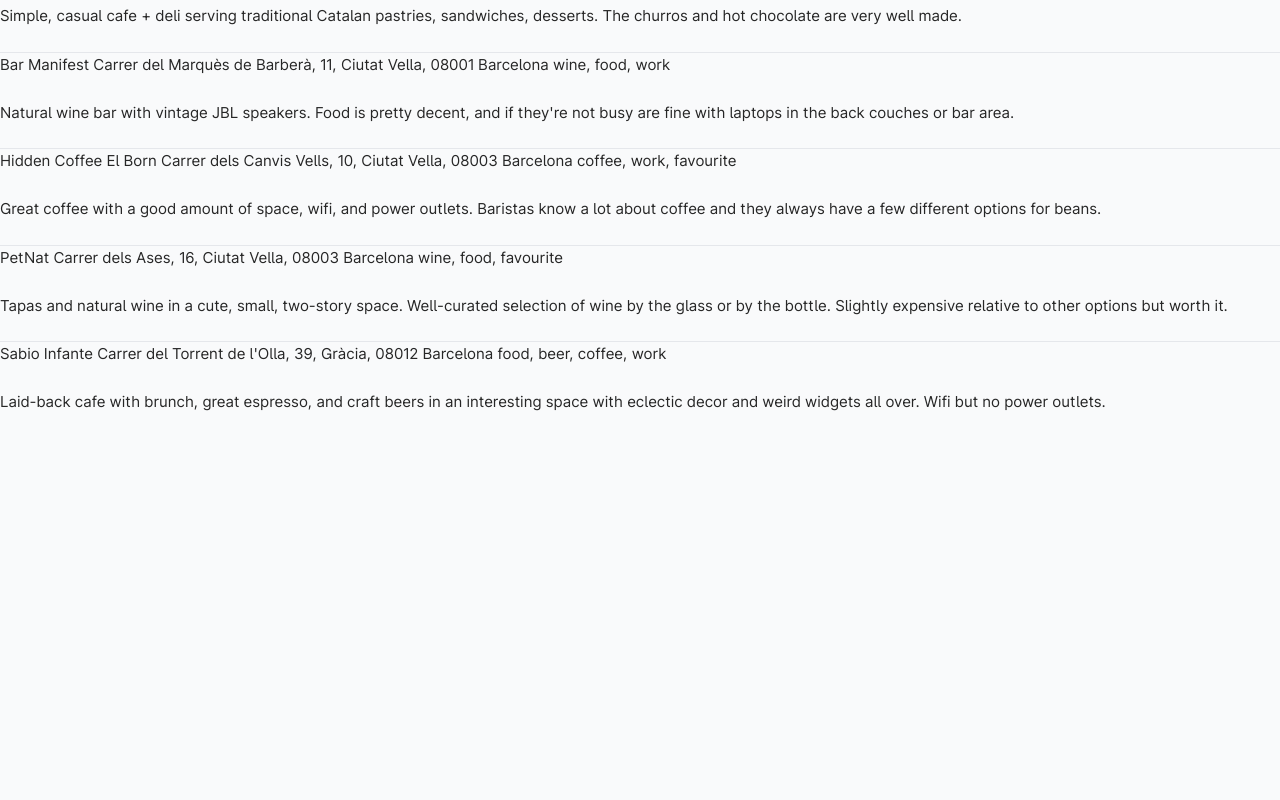
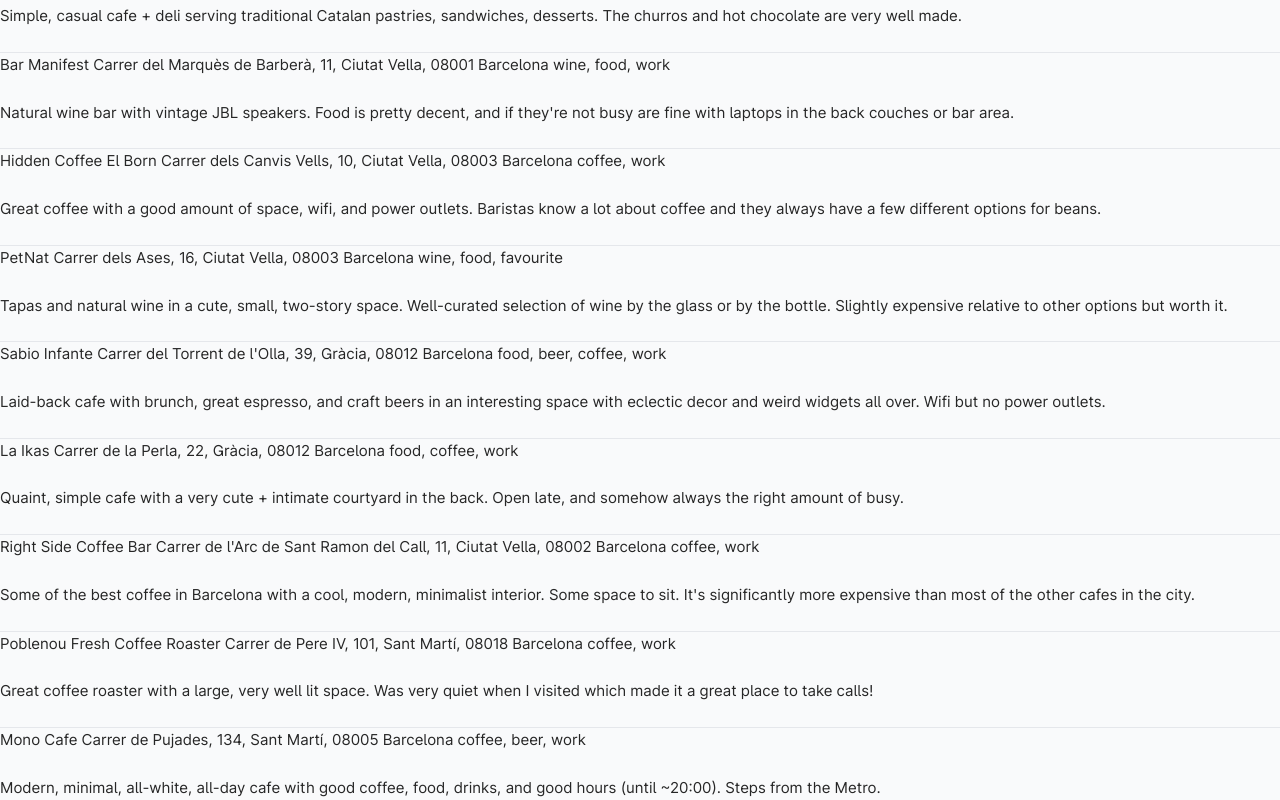
Before and after one commit to hemaaanth/site, a Next.js app: page /places/content/barcelona in a window 1280 px wide. Shown: the part 357-1157 px from the top of the page. Before the commit the page ends 800 px from the top, so only its background shows below. Built offline with nearby package versions, Linux system fonts and the light colour scheme; what tailwindcss-touch would draw is missing.

Commit message:
adding randomizer and marginal page improvements

```diff
--- a/pages/places/[slug].tsx
+++ b/pages/places/[slug].tsx
@@ -9,6 +9,7 @@
 import path from "path";
 import matter from "gray-matter";
 import Map from "../../components/Map";
+import { shuffle } from "lodash"; // Import lodash's shuffle function
 
 const placesDirectory = path.join(process.cwd(), "pages/places/content/");
 
@@ -145,7 +146,6 @@
           </dd>
           <dt className="list-title">
             <div className="list-sticky">
-              <div className="mt-8 mb-8">
                 <h3>Map</h3>
                 <div className="mt-2">
                   <Map
@@ -156,11 +156,11 @@
                 </div>
                 <span
                   onClick={() => setShowUserLocation((prev) => !prev)}
-                  className="mt-2 text-sm text-neutral-400 cursor-pointer hover:underline"
+                  className="mt-2 text-sm text-neutral-300 cursor-pointer hover:underline"
                 >
                   {showUserLocation ? "Hide my location" : "Show my location"}
                 </span>
-              </div>
+                <p className="text-sm text-neutral-500">Only displays user pin within bounds of city map.</p>
 
               <div className="mt-8 mb-8">
                 <h3>Last visited</h3>
@@ -182,8 +182,8 @@
                       }}
                       className={`cursor-pointer text-sm ${
                         selectedTypes.includes(type as PlaceType)
-                          ? "text-neutral-800 dark:text-white font-medium underline"
-                          : "text-neutral-500 dark:text-neutral-400 hover:text-neutral-800 dark:hover:text-white"
+                          ? "text-neutral-800 dark:text-white underline hover:underline"
+                          : "text-neutral-500 dark:text-neutral-400 hover:text-neutral-800 dark:hover:text-white hover:underline"
                       }`}
                     >
                       {(type as string).charAt(0).toUpperCase() +
@@ -229,11 +229,14 @@
       };
     });
 
+  // Shuffle places server-side
+  const shuffledPlaces = shuffle(places);
+
   return {
     props: {
       title: data.title,
       year: new Date(data.date).getFullYear().toString(),
-      places,
+      places: shuffledPlaces, // Pass the shuffled places to the component
     },
   };
 };
--- a/pages/places/content/barcelona.mdx
+++ b/pages/places/content/barcelona.mdx
@@ -23,7 +23,7 @@
 
 Henry's Bar
 Carrer de la Llacuna, 92, Sant Martí, 08018 Barcelona
-cocktails
+cocktails, favourite
 
 Owner is from Bushwick and it shows; bar is a slice of NYC. Great cocktails, American-style burgers (incl. veggie options), and a cool divey interior.
 
@@ -47,7 +47,7 @@
 
 Hidden Coffee El Born
 Carrer dels Canvis Vells, 10, Ciutat Vella, 08003 Barcelona
-coffee, work, favourite
+coffee, work
 
 Great coffee with a good amount of space, wifi, and power outlets. Baristas know a lot about coffee and they always have a few different options for beans.
 
@@ -66,3 +66,35 @@
 food, beer, coffee, work
 
 Laid-back cafe with brunch, great espresso, and craft beers in an interesting space with eclectic decor and weird widgets all over. Wifi but no power outlets.
+
+---
+
+La Ikas
+Carrer de la Perla, 22, Gràcia, 08012 Barcelona
+food, coffee, work
+
+Quaint, simple cafe with a very cute + intimate courtyard in the back. Open late, and somehow always the right amount of busy.
+
+---
+
+Right Side Coffee Bar
+Carrer de l'Arc de Sant Ramon del Call, 11, Ciutat Vella, 08002 Barcelona
+coffee, work
+
+Some of the best coffee in Barcelona with a cool, modern, minimalist interior. Some space to sit. It's significantly more expensive than most of the other cafes in the city.
+
+---
+
+Poblenou Fresh Coffee Roaster
+Carrer de Pere IV, 101, Sant Martí, 08018 Barcelona
+coffee, work
+
+Great coffee roaster with a large, very well lit space. Was very quiet when I visited which made it a great place to take calls!
+
+---
+
+Mono Cafe
+Carrer de Pujades, 134, Sant Martí, 08005 Barcelona
+coffee, beer, work
+
+Modern, minimal, all-white, all-day cafe with good coffee, food, drinks, and good hours (until ~20:00). Steps from the Metro.
```
